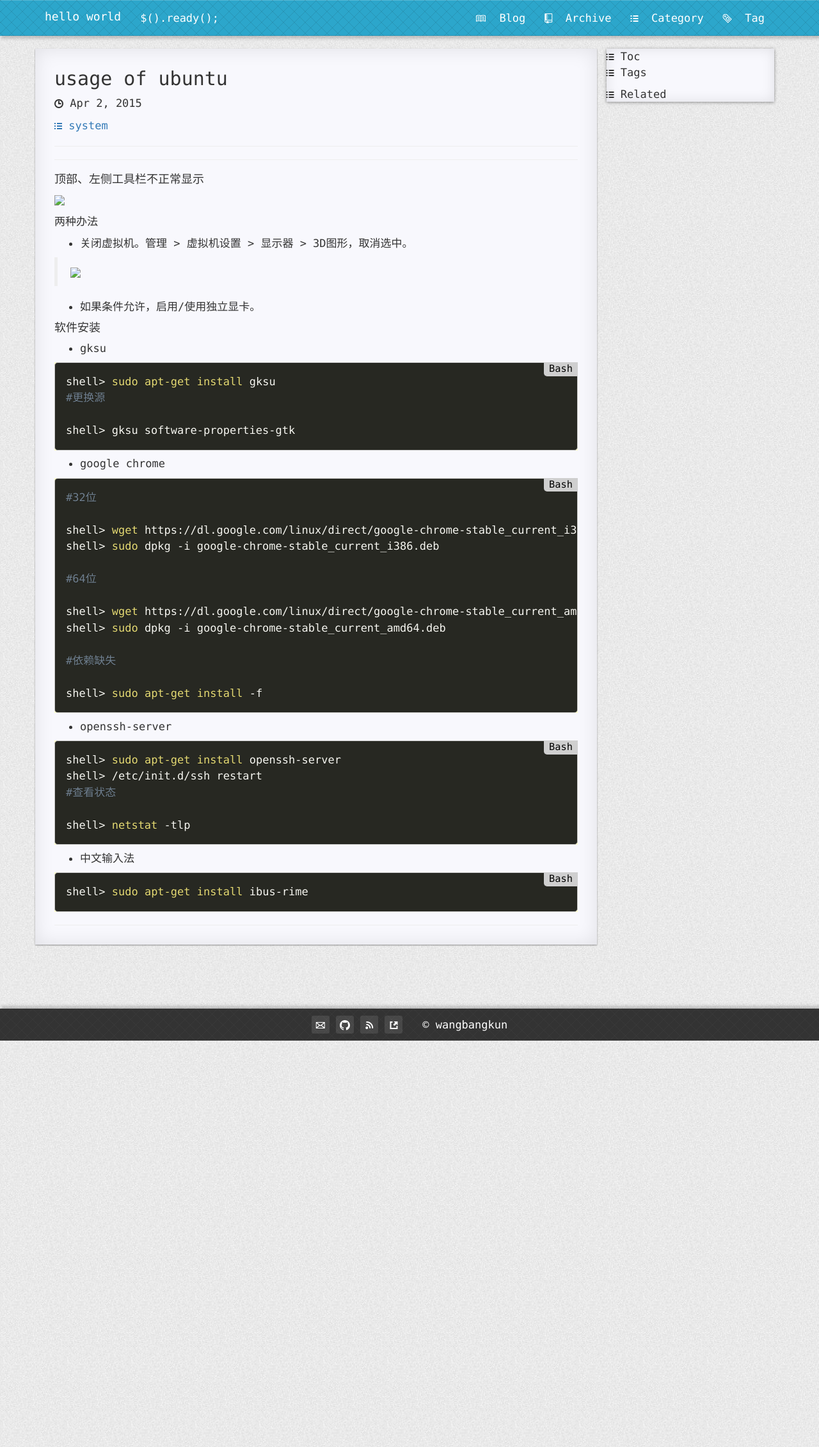
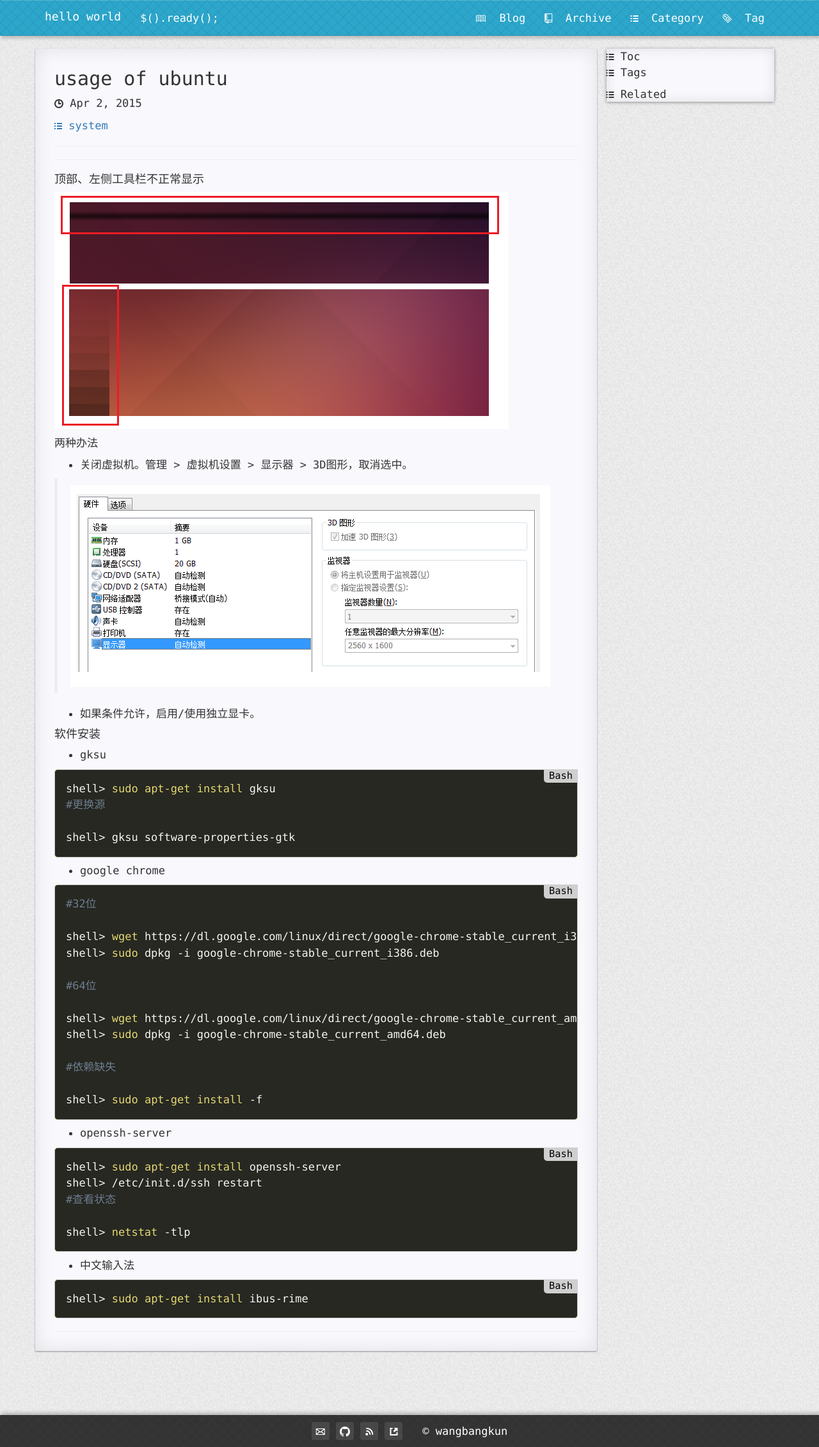
Before and after one commit to wangbangkun/wangbangkun.github.io, a Jekyll site: the page built from _posts/2015-04-02-usage-of-ubuntu.markdown, in a window 1280 px wide. Shown: the whole page at 64% size. Built offline with Jekyll 4.4.1, drawn with Linux system fonts in a browser that asks for light colours; nearby versions of some CDN libraries; Markdown is read by kramdown in place of the engine named in the settings; before the commit the page ends 1626 px from its top, so only the background shows below that.

Commit message:
Modify posted article.

```diff
--- a/_posts/2015-04-02-usage-of-ubuntu.markdown
+++ b/_posts/2015-04-02-usage-of-ubuntu.markdown
@@ -10,14 +10,14 @@
 
 #### 顶部、左侧工具栏不正常显示
 
-<img src="{{ "/images/posts/2015/04/02-1.png" | prepend: site.baseurl }}">
+<img src="{{ "/2015/04/02-1.png" | prepend: site.imgrepo }}">
 
 两种办法
 
 
 * 关闭虚拟机。管理 > 虚拟机设置 > 显示器 > 3D图形，取消选中。
 
-> <img src="{{ "/images/posts/2015/04/02-2.png" | prepend: site.baseurl }}">
+> <img src="{{ "/2015/04/02-2.png" | prepend: site.imgrepo }}">
 
 * 如果条件允许，启用/使用独立显卡。
 
```
